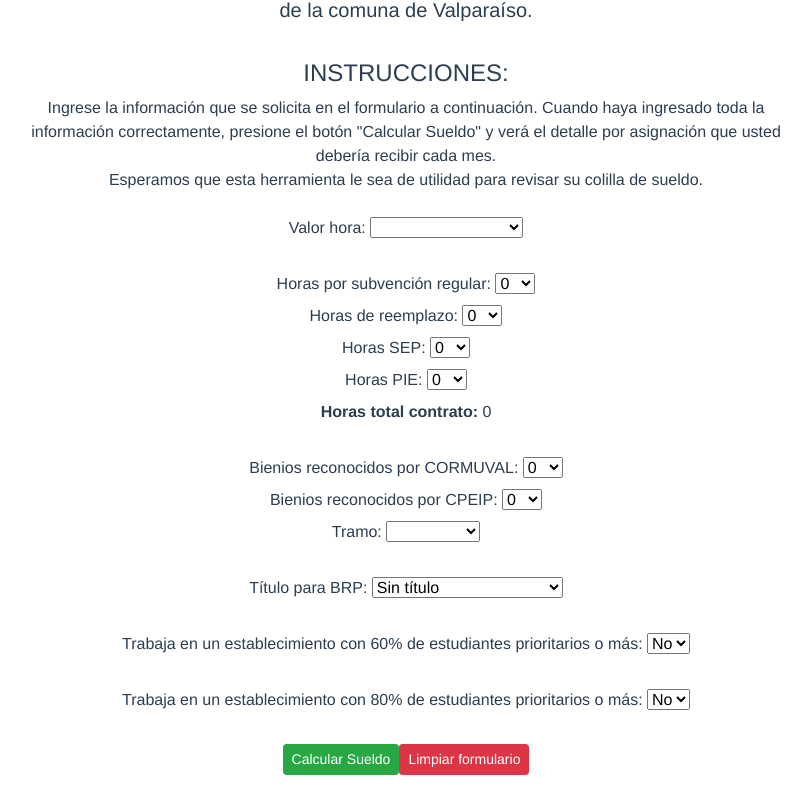
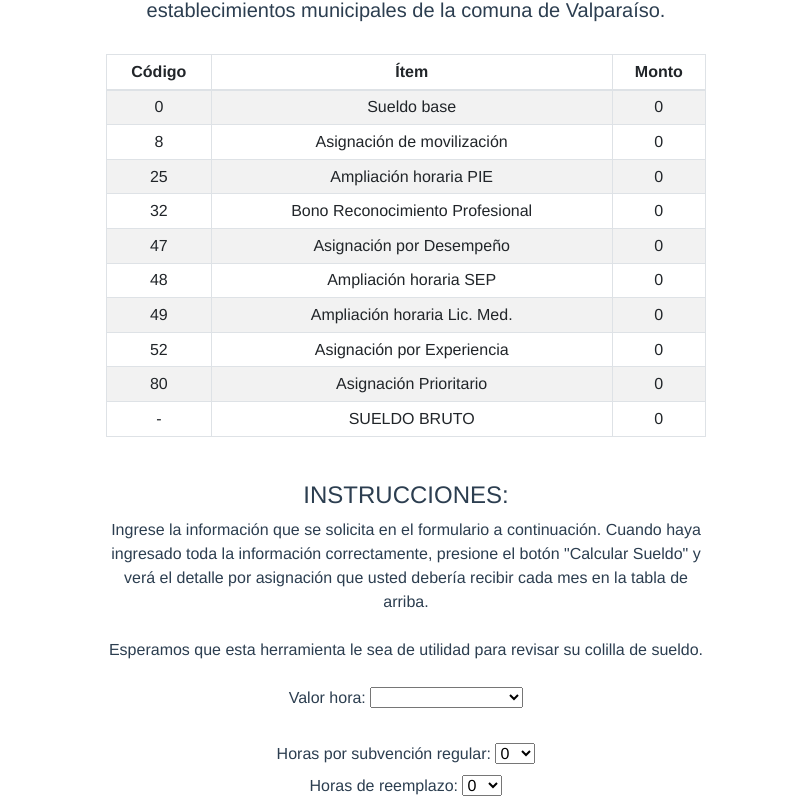
Before and after one commit to elisa-a-v/sueldoprofesvalpo, a Vue app: page / in a window 1280 px wide. Shown: the part 202-1000 px from the top of the page, without its empty margins (234-1045 px from the left). Before the commit the page ends 977 px from the top, so only its background shows below. Built offline with nearby package versions, Linux system fonts and the light colour scheme.

Commit message:
agregué la tabla para mostrar el detalle de la liquidacion, y alcance a ingresar casi todas las formulas. Solo faltan 4 items por calcular

```diff
--- a/src/components/Data.vue
+++ b/src/components/Data.vue
@@ -11,8 +11,26 @@
     <h5>
       Herramienta para profesoras y profesores que trabajan en
       establecimientos municipales de la comuna de Valparaíso.
+      <br><br>
     </h5>
-
+  </div>
+  <div>
+    <table class="table table-hover table-bordered table-striped table-sm">
+      <thead>
+        <tr>
+          <th scope="col">Código</th>
+          <th scope="col">Ítem</th>
+          <th scope="col">Monto</th>
+        </tr>
+      </thead>
+      <tbody>
+        <tr v-for="item in colilla" :key="item">
+          <td>{{ item.codigo }}</td>
+          <td>{{ item.item }}</td>
+          <td>{{ item.monto }}</td>
+        </tr>
+      </tbody>
+    </table>
   </div>
   <div>
     <h4>
@@ -21,16 +39,14 @@
     Ingrese la información que se solicita en el formulario a continuación.
     Cuando haya ingresado toda la información correctamente, presione el botón
     "Calcular Sueldo" y verá el detalle por asignación que usted debería recibir
-    cada mes.
-    <br>Esperamos que esta herramienta le sea de utilidad para revisar su colilla
+    cada mes en la tabla de arriba.
+    <br><br>Esperamos que esta herramienta le sea de utilidad para revisar su colilla
     de sueldo.
     <br><br>
   </div>
   <div>
-
     <label>Valor hora:
-      <select id="valorHora" v-model="FormCalcularSueldo.valorHora">
-        <!-- inline object literal -->
+      <select id="valorHora" v-model="FCS.valorHora">
         <option v-bind:value="14403">Enseñanza básica</option>
         <option v-bind:value="15155">Enseñanza media</option>
       </select>
@@ -39,64 +55,56 @@
   <br>
   <div>
     <label>Horas por subvención regular:
-      <select id="horasRegular" v-model="FormCalcularSueldo.horasRegular">
-        <!-- inline object literal -->
+      <select id="horasRegular" v-model="FCS.horasRegular">
         <option v-for="i in horasPosibles" :key="i" v-bind:value="i">{{ i }}</option>
       </select>
     </label>
   </div>
   <div>
     <label>Horas de reemplazo:
-      <select id="horasReemplazo" v-model="FormCalcularSueldo.horasReemplazo">
-        <!-- inline object literal -->
+      <select id="horasReemplazo" v-model="FCS.horasReemplazo">
         <option v-for="i in horasPosibles" :key="i" v-bind:value="i">{{ i }}</option>
       </select>
     </label>
   </div>
   <div>
     <label>Horas SEP:
-      <select id="horasSEP" v-model="FormCalcularSueldo.horasSEP">
-        <!-- inline object literal -->
+      <select id="horasSEP" v-model="FCS.horasSEP">
         <option v-for="i in horasPosibles" :key="i" v-bind:value="i">{{ i }}</option>
       </select>
     </label>
   </div>
   <div>
     <label>Horas PIE:
-      <select id="horasPIE" v-model="FormCalcularSueldo.horasPIE">
-        <!-- inline object literal -->
+      <select id="horasPIE" v-model="FCS.horasPIE">
         <option v-for="i in horasPosibles" :key="i" v-bind:value="i">{{ i }}</option>
       </select>
     </label>
   </div>
   <div>
     <label>
-      <b>Horas total contrato:</b> {{ FormCalcularSueldo.horasRegular
-      + FormCalcularSueldo.horasReemplazo + FormCalcularSueldo.horasSEP
-      + FormCalcularSueldo.horasPIE }}
+      <b>Horas total contrato:</b> {{ FCS.horasPIE + FCS.horasReemplazo + FCS.horasRegular
+      + FCS.horasSEP }}
     </label>
   </div>
   <br>
   <div>
     <label>Bienios reconocidos por CORMUVAL:
-      <select id="bieniosCormuval" v-model="FormCalcularSueldo.bieniosCormuval">
-        <!-- inline object literal -->
+      <select id="bieniosCormuval" v-model="FCS.bieniosCormuval">
         <option v-for="i in bieniosPosibles" :key="i" v-bind:value="i">{{ i }}</option>
       </select>
     </label>
   </div>
   <div>
     <label>Bienios reconocidos por CPEIP:
-      <select id="bieniosCpeip" v-model="FormCalcularSueldo.bieniosCpeip">
-        <!-- inline object literal -->
+      <select id="bieniosCpeip" v-model="FCS.bieniosCpeip">
         <option v-for="i in bieniosPosibles" :key="i" v-bind:value="i">{{ i }}</option>
       </select>
     </label>
   </div>
   <div>
     <label>Tramo:
-      <select id="tramo" v-model="FormCalcularSueldo.tramo">
-        <!-- inline object literal -->
+      <select id="tramo" v-model="FCS.tramo">
         <option v-for="i in tramosPosibles" :key="i" v-bind:value="i">{{ i }}</option>
       </select>
     </label>
@@ -104,8 +112,7 @@
   <br>
   <div>
     <label>Título para BRP:
-      <select id="nivelBRP" v-model="FormCalcularSueldo.nivelBRP">
-        <!-- inline object literal -->
+      <select id="nivelBRP" v-model="FCS.nivelBRP">
         <option v-bind:value="0">Sin título</option>
         <option v-bind:value="253076">Con título, sin mención</option>
         <option v-bind:value="337436">Con título, con mención</option>
@@ -115,8 +122,7 @@
   <br>
   <div>
     <label>Trabaja en un establecimiento con 60% de estudiantes prioritarios o más:
-      <select id="prioritario60" v-model="FormCalcularSueldo.prioritario60">
-        <!-- inline object literal -->
+      <select id="prioritario60" v-model="FCS.prioritario60">
         <option v-bind:value="0">No</option>
         <option v-bind:value="1">Sí</option>
       </select>
@@ -125,8 +131,7 @@
   <br>
   <div>
     <label>Trabaja en un establecimiento con 80% de estudiantes prioritarios o más:
-      <select id="prioritario80" v-model="FormCalcularSueldo.prioritario80">
-        <!-- inline object literal -->
+      <select id="prioritario80" v-model="FCS.prioritario80">
         <option v-bind:value="0">No</option>
         <option v-bind:value="1">Sí</option>
       </select>
@@ -134,13 +139,9 @@
   </div>
   <br>
   <div>
-    <button type="button" class="btn btn-success btn-sm"
-            @click="calcularSueldo(FormCalcularSueldo)">Calcular Sueldo</button>
-    <button type="button" class="btn btn-danger btn-sm" @click="initForm()">
-      Limpiar formulario
-    </button>
-  </div>
-  <div id="detalle-calculado">
+    <b-button class="btn btn-success btn-sm" variant="primary" @click="calcularSueldo()">
+      Calcular Sueldo
+    </b-button>
   </div>
 </span>
 </template>
@@ -153,13 +154,12 @@ export default {
   data() {
     return {
       datos: [],
-      FormCalcularSueldo: {
+      FCS: {
         valorHora: 0,
         horasRegular: 0,
         horasReemplazo: 0,
         horasSEP: 0,
         horasPIE: 0,
-        horasTotal: 0,
         bieniosCormuval: 0,
         bieniosCpeip: 0,
         tramo: '',
@@ -171,31 +171,92 @@ export default {
         prioritario80: 0,
         avanzadoExperto: 0,
       },
+      colilla: [
+        { codigo: 0, item: 'Sueldo base', monto: 0 },
+        { codigo: 8, item: 'Asignación de movilización', monto: 0 },
+        { codigo: 25, item: 'Ampliación horaria PIE', monto: 0 },
+        { codigo: 32, item: 'Bono Reconocimiento Profesional', monto: 0 },
+        { codigo: 47, item: 'Asignación por Desempeño', monto: 0 },
+        { codigo: 48, item: 'Ampliación horaria SEP', monto: 0 },
+        { codigo: 49, item: 'Ampliación horaria Lic. Med.', monto: 0 },
+        { codigo: 52, item: 'Asignación por Experiencia', monto: 0 },
+        { codigo: 80, item: 'Asignación Prioritario', monto: 0 },
+        { codigo: '-', item: 'SUELDO BRUTO', monto: 0 },
+      ],
       horasPosibles: [0, 1, 2, 3, 4, 5, 6, 7, 8, 9, 10, 11, 12, 13, 14, 15, 16, 17, 18, 19, 20, 21,
         22, 23, 24, 25, 26, 27, 28, 29, 30, 31, 32, 33, 34, 35, 36, 37, 38, 39, 40, 41, 42, 43, 44],
       bieniosPosibles: [0, 1, 2, 3, 4, 5, 6, 7, 8, 9, 10, 11, 12, 13, 14, 15],
       tramosPosibles: ['Acceso', 'Inicial', 'Temprano', 'Avanzado', 'Experto I', 'Experto II'],
+      horasTotal: 0,
     };
   },
   methods: {
-    initForm() {
-      let i;
-      const variables = ['valorHora', 'horasRegular', 'horasReemplazo', 'horasSEP', 'horasPIE',
-        'bieniosCormuval', 'bieniosCpeip', 'tramo', 'nivelBRP',
-        'horasBRP', 'prioritario60', 'prioritario80'];
-      for (i = 0; i < 14; i += 1) {
-        const el = document.getElementById(variables[i]);
-        if (variables[i] === 'tramo') {
-          el.value = '';
-        } else {
-          el.value = 0;
-        }
-        el.dispatchEvent((new Event('select')));
+    calcularSueldo() {
+      const sueldoBase = this.FCS.horasRegular * this.FCS.valorHora;
+      const moviliz = 6921;
+      this.horasTotal = this.FCS.horasSEP + this.FCS.horasReemplazo + this.FCS.horasPIE
+      + this.FCS.horasRegular;
+      if (this.horasTotal > 30) {
+        this.FCS.horasBRP = 30;
+      } else {
+        this.FCS.horasBRP = this.horasTotal;
       }
-    },
-    calcularSueldo(payload) {
-      alert(payload.toString());
-      this.initForm();
+      let BRP = this.FCS.horasBRP * this.FCS.nivelBRP;
+      BRP = Math.round(BRP / 30);
+      let asigDesPro1 = this.horasTotal / 44;
+      asigDesPro1 *= this.FCS.bieniosCpeip / 15;
+      let tramoProgresion = 0;
+      let tramoFija = 0;
+      if (this.FCS.tramo === 'Acceso' && this.FCS.tramo === 'Inicial') {
+        tramoProgresion = 14315;
+      } else if (this.FCS.tramo === 'Temprano') {
+        tramoProgresion = 47831;
+      } else if (this.FCS.tramo === 'Avanzado') {
+        tramoProgresion = 96266;
+        tramoFija = 103410.99;
+      } else if (this.FCS.tramo === 'Experto I') {
+        tramoProgresion = 360892;
+        tramoFija = 143625.915;
+      } else if (this.FCS.tramo === 'Experto II') {
+        tramoProgresion = 776654;
+        tramoFija = 218311.515;
+      }
+      asigDesPro1 *= tramoProgresion;
+      asigDesPro1 = Math.round(asigDesPro1);
+      let asigDesPro2 = this.FCS.bieniosCpeip - 1;
+      asigDesPro2 *= 0.0333;
+      asigDesPro2 += 0.0338;
+      asigDesPro2 *= this.horasTotal * this.FCS.valorHora;
+      asigDesPro2 = Math.round(asigDesPro2);
+      let asigDesPro3 = 0;
+      asigDesPro3 = this.horasTotal / 44;
+      asigDesPro3 *= tramoFija;
+      asigDesPro3 = Math.round(asigDesPro3);
+      let asigDesPro = 0;
+      asigDesPro = asigDesPro1;
+      asigDesPro += asigDesPro2;
+      asigDesPro += asigDesPro3;
+      let amplSEP = this.FCS.bieniosCormuval - 1;
+      amplSEP *= 0.0333;
+      amplSEP += 0.0338;
+      amplSEP *= this.FCS.valorHora * this.FCS.horasSEP;
+      amplSEP += (this.FCS.valorHora * this.FCS.horasSEP);
+      amplSEP = Math.round(amplSEP);
+      const amplLicOtros = 0;
+      const asigExper = 0;
+      const asigPrio = 0;
+      const asigPIE = 0;
+      this.colilla[0].monto = sueldoBase;
+      this.colilla[1].monto = moviliz;
+      this.colilla[2].monto = asigPIE;
+      this.colilla[3].monto = BRP;
+      this.colilla[4].monto = asigDesPro;
+      this.colilla[5].monto = amplSEP;
+      this.colilla[6].monto = amplLicOtros;
+      this.colilla[7].monto = asigExper;
+      this.colilla[8].monto = asigPrio;
+      this.colilla[9].monto = sueldoBase + moviliz + asigPIE + BRP + asigDesPro + amplSEP
+      + amplLicOtros + asigExper + asigPrio;
     },
   },
 };
@@ -203,7 +264,7 @@ export default {
 
 <style>
 div {
-  max-width: 800px;
+  max-width: 600px;
   margin: auto;
 }
 </style>
```
